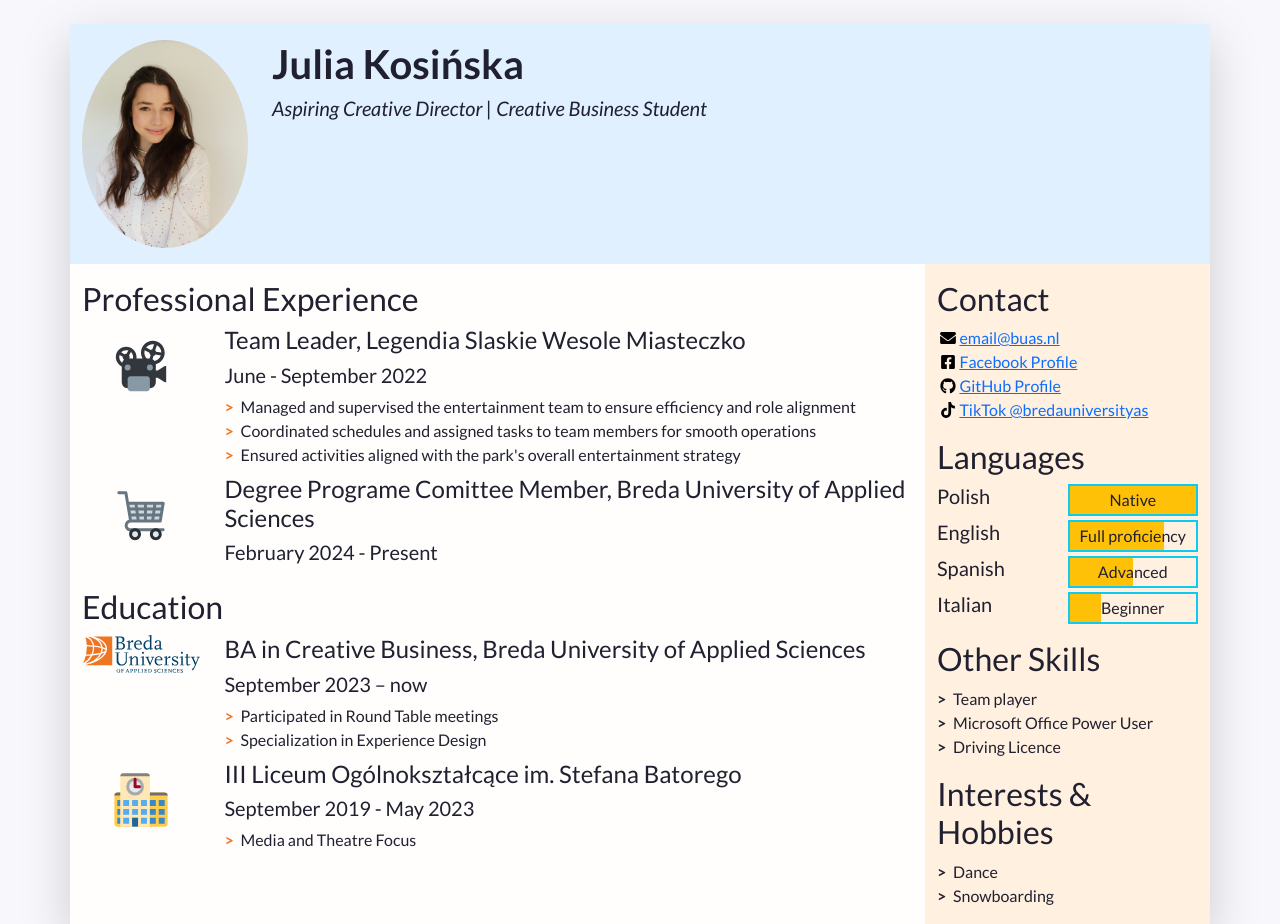
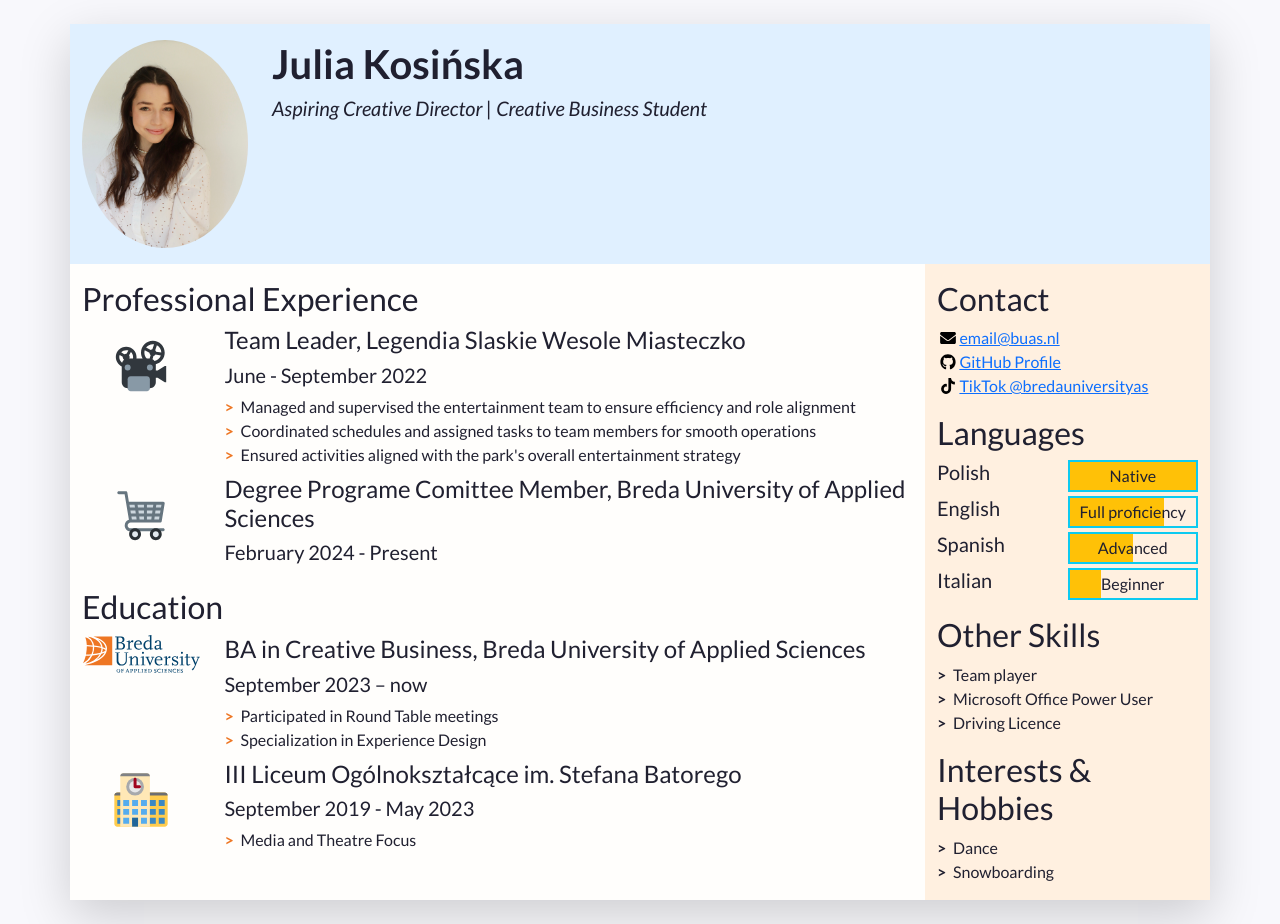
Before and after one commit to julkazbredy/JuliaCV, a plain HTML site: page index.html in a window 1280 px wide. Shown: the top 924 px of the page. Drawn offline with nearby package versions, Linux system fonts and the light colour scheme.

Commit message:
deleted facebook from contact section

```diff
--- a/index.html
+++ b/index.html
@@ -179,8 +179,8 @@
               </li>
               <li class="contact-item">
                 <a class="d-flex align-items-center" href="https://facebook.com/" target="_blank">
-                  <img class="contact-icon" src="images/icons/facebook.svg" alt="Facebook">
-                  Facebook Profile
+
+
                 </a>
               </li>
               <li class="contact-item">
```
